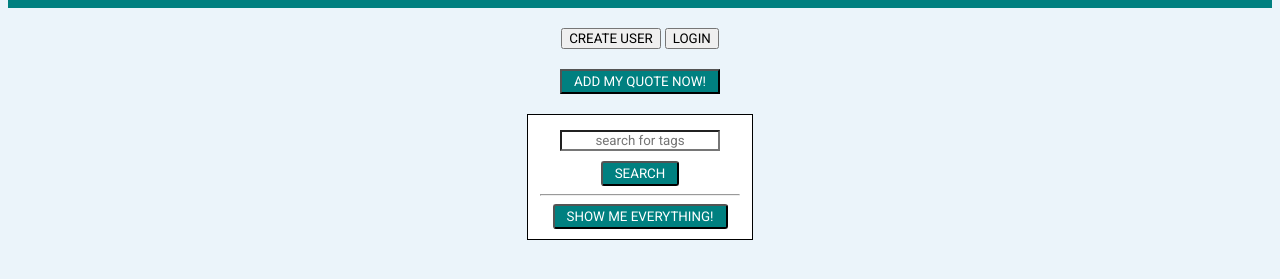
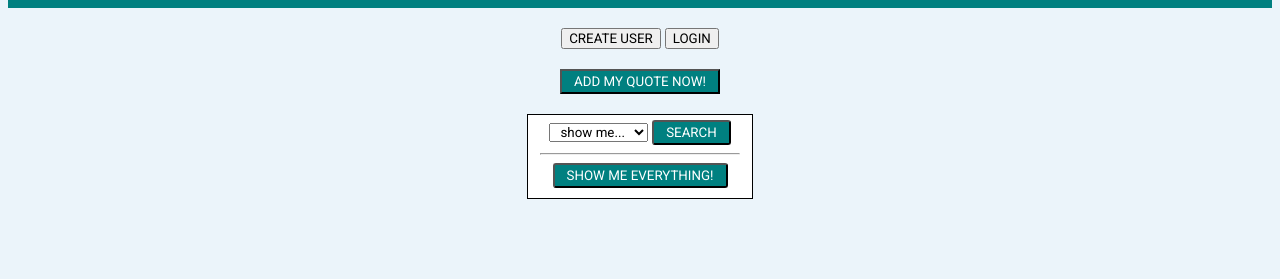
Before and after one commit to lewi-g/EpiQuotes, a website: page public/index.html in a window 1280 px wide. Shown: the part 149-428 px from the top of the page. Drawn offline with nearby package versions, Linux system fonts and the light colour scheme; a web font is replaced by a local one.

Commit message:
hardcoded dropdown

```diff
--- a/public/app.js
+++ b/public/app.js
@@ -267,7 +267,7 @@ const findTags = () => {
   $('.find-tags-search').on('click', function (event) {
     event.preventDefault();
     // $(".all-quotes").detach();
-    let inputTag = $('.find-tags-input').val();
+    let inputTag = $('#list-tags').val();
     console.log(inputTag);
     const opts = {};
     $.getJSON(`/quotes/tag/?tag=${inputTag}`, opts, addTagsToState);
--- a/public/index.html
+++ b/public/index.html
@@ -27,8 +27,19 @@
 
 			<form action="/#" id="find-by-source">
 				<fieldset>
-					<!-- <input type="text" name="quote" class= "js-query" placeholder="Lincoln">  -->
-					<input type="text" name="" class ="find-tags-input" placeholder="search for tags">
+
+					<!-- <input type="text" name="" class ="find-tags-input" placeholder="search for tags"> -->
+
+<!-- validTags = ['funny', 'inspirational', 'pop-culture', 'life', 'relationships']; -->
+
+					<select id="list-tags">
+						    <option>show me...</option>
+						    <option value="funny">funny</option>
+						    <option value="inspirational">inspirational</option>
+						    <option value="pop-culture">pop-culture</option>
+						    <option value="life">life</option>
+						    <option value="relationships">relationships</option>
+					</select>
 
 					<button type="button" class="find-tags-search"> search </button>
 
```
